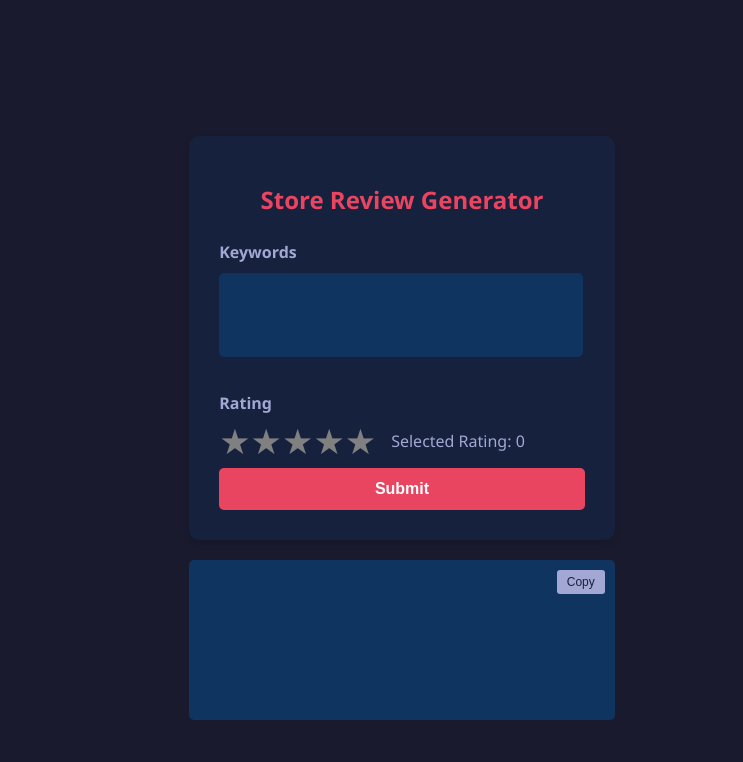
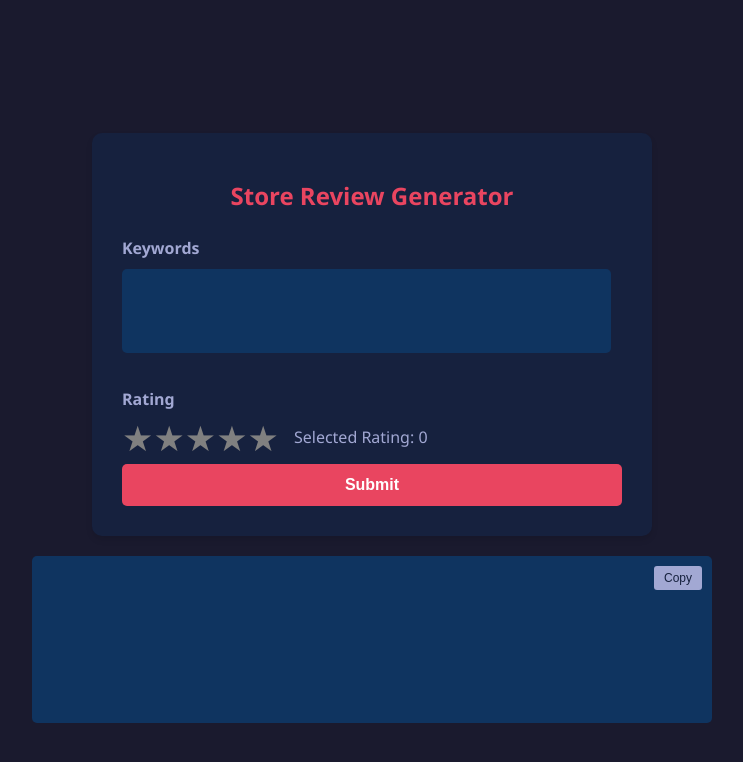
Before and after one commit to stablelane/store-review-generator, a React (Vite) app: page / in a window 1280 px wide. Shown: the top 762 px of the page, without its empty margins (268-1011 px from the left). Built offline with nearby package versions, Linux system fonts and the light colour scheme.

Commit message:
add handleCopyReview function

```diff
--- a/src/components/ReviewOutput.jsx
+++ b/src/components/ReviewOutput.jsx
@@ -1,9 +1,16 @@
+
 export function ReviewOutput({ review }) {
+    function handleCopyReview() {
+        navigator.clipboard.writeText(review)
+          .then(() => {
+            alert("Review copied to clipboard!");
+          })
+      }
     return (
         <div className="review-output">
             <button className="copy-button"
             type="button"
-            //   onClick={handleCopyReview}
+              onClick={handleCopyReview}
             >
             Copy
             </button>
--- a/src/index.css
+++ b/src/index.css
@@ -12,8 +12,7 @@ body {
   .review-form {
     margin: 0 auto;
     background-color: #16213e;
-    width: 100%;
-    max-width: 500px;
+    width: 500px;
     padding: 30px;
     border-radius: 10px;
     box-shadow: 0 4px 6px rgba(0, 0, 0, 0.1);
@@ -46,6 +45,7 @@ body {
     padding: 12px;
     resize: none;
     min-height: 60px;
+    font-size: 18px;
   }
   .rating-label {
     margin: 30px 0 0 0;
@@ -83,12 +83,13 @@ body {
   .review-output {
     background-color: #0f3460;
     color: #ffffff;
-    padding: 30px;
+    padding: 37px 30px 30px;
     border-radius: 5px;
     margin-top: 20px;
     position: relative;
     min-height: 100px;
     width: 100%;
+    min-width: 620px;
     max-width: 620px;
   }
   .copy-button {
```
